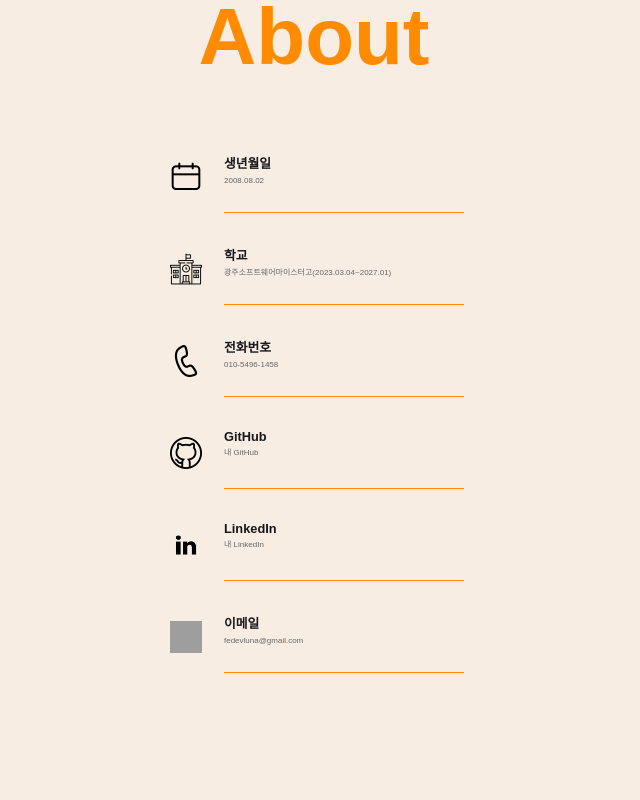
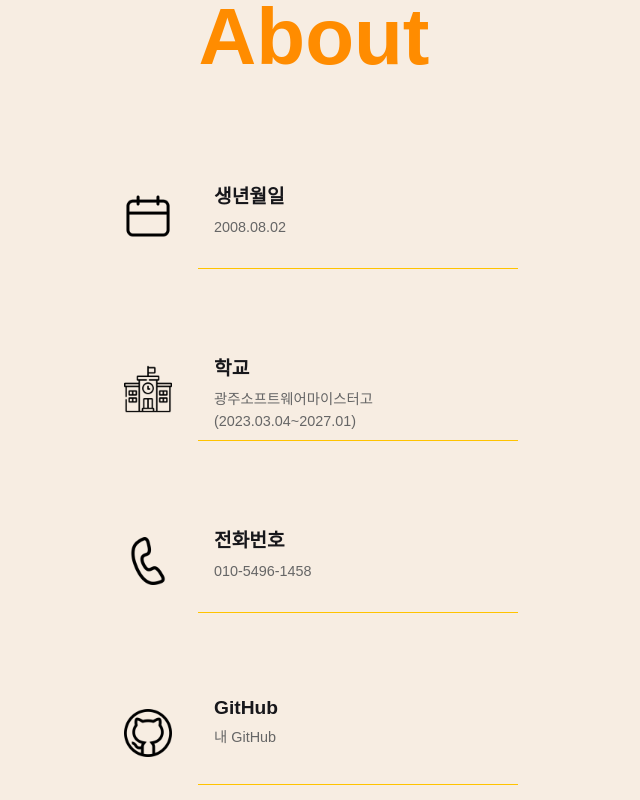
Before and after one commit to h-0y28/h-0y28, a React (Vite) app: page / in a window 1280 px wide. Shown: the part 1020-1820 px from the top of the page, without its empty margins (326-966 px from the left). Built offline with nearby package versions, Linux system fonts and the light colour scheme; grey boxes are pictures that could not be loaded; a web font is replaced by a local one.

Commit message:
style: increase card size chore: rename CardContainer to ContentContainer

```diff
--- a/src/components/AboutCard/index.tsx
+++ b/src/components/AboutCard/index.tsx
@@ -18,10 +18,10 @@ const AboutCard: React.FC<CardProps> = ({ title, content, href, imageSrc }) => {
         rel="noopener noreferrer"
         style={{ textDecoration: "none" }}
       >
-        <S.CardContainer>
+        <S.ContentContainer>
           <S.CardTitle>{title}</S.CardTitle>
           <S.CardContent>{content}</S.CardContent>
-        </S.CardContainer>
+        </S.ContentContainer>
       </a>
     </S.Container>
   );
--- a/src/components/AboutCard/style.ts
+++ b/src/components/AboutCard/style.ts
@@ -2,44 +2,44 @@ import styled from "styled-components";
 import theme from "../../styles/theme";
 
 export const Container = styled.div`
-  border-radius: 1rem;
+  border-radius: 1.5rem; /* 더 둥글게 */
   display: flex;
   align-items: center;
   justify-content: flex-start;
+  padding: 1.5rem; /* 전체 크기 조정 */
+  /* box-shadow: 0 4px 10px rgba(0, 0, 0, 0.1); 카드 강조 */
 `;
 
-export const CardContainer = styled.div`
-  border-bottom: 1px solid ${theme.colors.highlight};
-  padding-top: 12px;
-  padding-right: 12px;
-  padding-bottom: 0;
-  width: 15rem;
-  height: 4.5rem;
+export const ContentContainer = styled.div`
+  border-bottom: 1px solid ${theme.colors.primary};
+  padding: 16px; /* 패딩 추가 */
+  width: 20rem; /* 더 넓게 */
+  height: 6.5rem; /* 높이 증가 */
   margin: 10px;
   transition: transform 0.3s ease, box-shadow 0.3s ease;
   transition: border-color 0.5s ease;
   cursor: pointer;
   &:hover {
-    border-bottom: 1.5px solid ${theme.colors.black};
+    border-bottom: 2px solid ${theme.colors.highlight}; /* hover 시 두께 증가 */
   }
 `;
 
 export const CardTitle = styled.h3`
-  font-size: 0.8rem;
+  font-size: 1.2rem; /* 제목 글꼴 크기 증가 */
   color: ${theme.colors.black};
-  margin-bottom: 4px;
+  margin-bottom: 8px; /* 간격 조정 */
   font-weight: bold;
 `;
 
 export const CardContent = styled.p`
-  font-size: 0.5rem;
+  font-size: 0.9rem; /* 내용 글꼴 크기 증가 */
   color: #666;
-  line-height: 1.3;
+  line-height: 1.5; /* 줄 간격 증가 */
 `;
 
 export const Image = styled.img`
-  margin-left: 1rem;
-  width: 2rem;
-  height: 2rem;
-  margin-right: 12px;
+  margin-left: 1.5rem;
+  width: 3rem; /* 이미지 크기 증가 */
+  height: 3rem; /* 이미지 크기 증가 */
+  margin-right: 16px;
 `;
```
